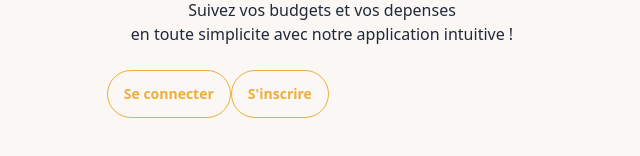
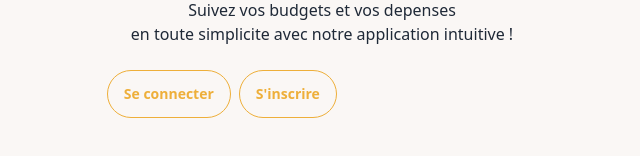
Before and after one commit to Devop-code/devop-etrack, a Next.js app: page / in a window 1280 px wide. Shown: the part 162-318 px from the top of the page, without its empty margins (318-958 px from the left). Built offline with nearby package versions, Linux system fonts and the light colour scheme.

Commit message:
ajout d'un espacement entre les boutons de connexion et d'inscription

```diff
--- a/app/page.tsx
+++ b/app/page.tsx
@@ -17,7 +17,7 @@
                        <Link href={""} className="btn btn-sm md:btn-md btn-outline btn-accent">
                           Se connecter
                        </Link>
-                       <Link href={""} className="btn btn-sm md:btn-md btn-outline btn-accent">
+                       <Link href={""} className="btn btn-sm md:btn-md ml-2 btn-outline btn-accent">
                           S'inscrire
                        </Link>
                     </div>
```
